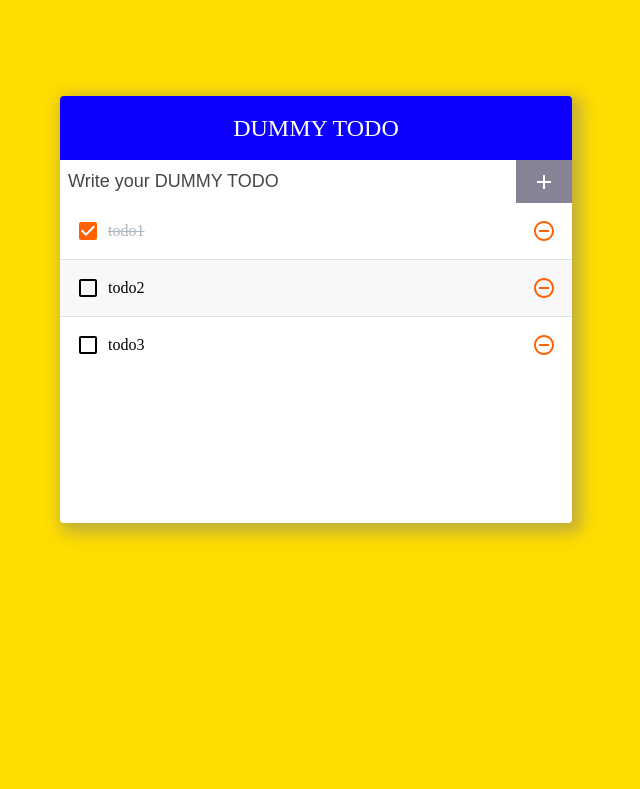
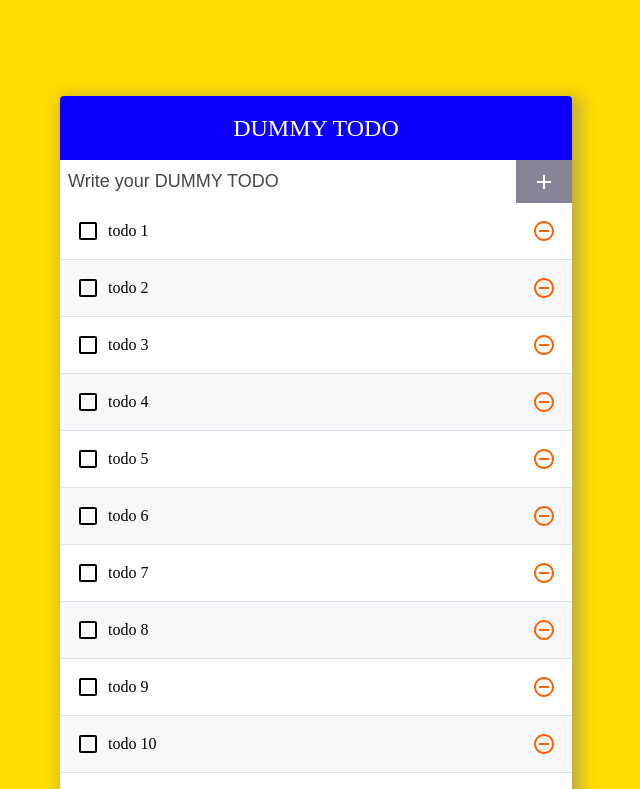
Before and after one commit to ynawhocodes/React-performance-optimization-test, a React (Create React App) app: page / in a window 1280 px wide. Shown: the top 789 px of the page, without its empty margins (324-964 px from the left). Built offline with nearby package versions, Linux system fonts and the light colour scheme.

Commit message:
test: add 2500 todos for testing

```diff
--- a/src/App.js
+++ b/src/App.js
@@ -7,9 +7,18 @@ const dummyTodos = [
   { id: 1, text: 'todo2', checked: false },
   { id: 2, text: 'todo3', checked: false },
 ];
+
+function createBultTodos() {
+  const array = [];
+  for (let i = 1; i <= 2500; i++) {
+    array.push({ id: i, text: `todo ${i}`, checked: false });
+  }
+  return array;
+}
+
 function App() {
-  const [todos, setTodos] = useState(dummyTodos);
-  const nextId = useRef(3);
+  const [todos, setTodos] = useState(createBultTodos);
+  const nextId = useRef(2501);
 
   const onInsert = useCallback(
     (newTodoText) => {
@@ -23,7 +32,6 @@ function App() {
     },
     [todos],
   );
-
   const onRemove = useCallback(
     (id) => {
       const newTodos = todos.filter((todos) => id !== todos.id);
```
